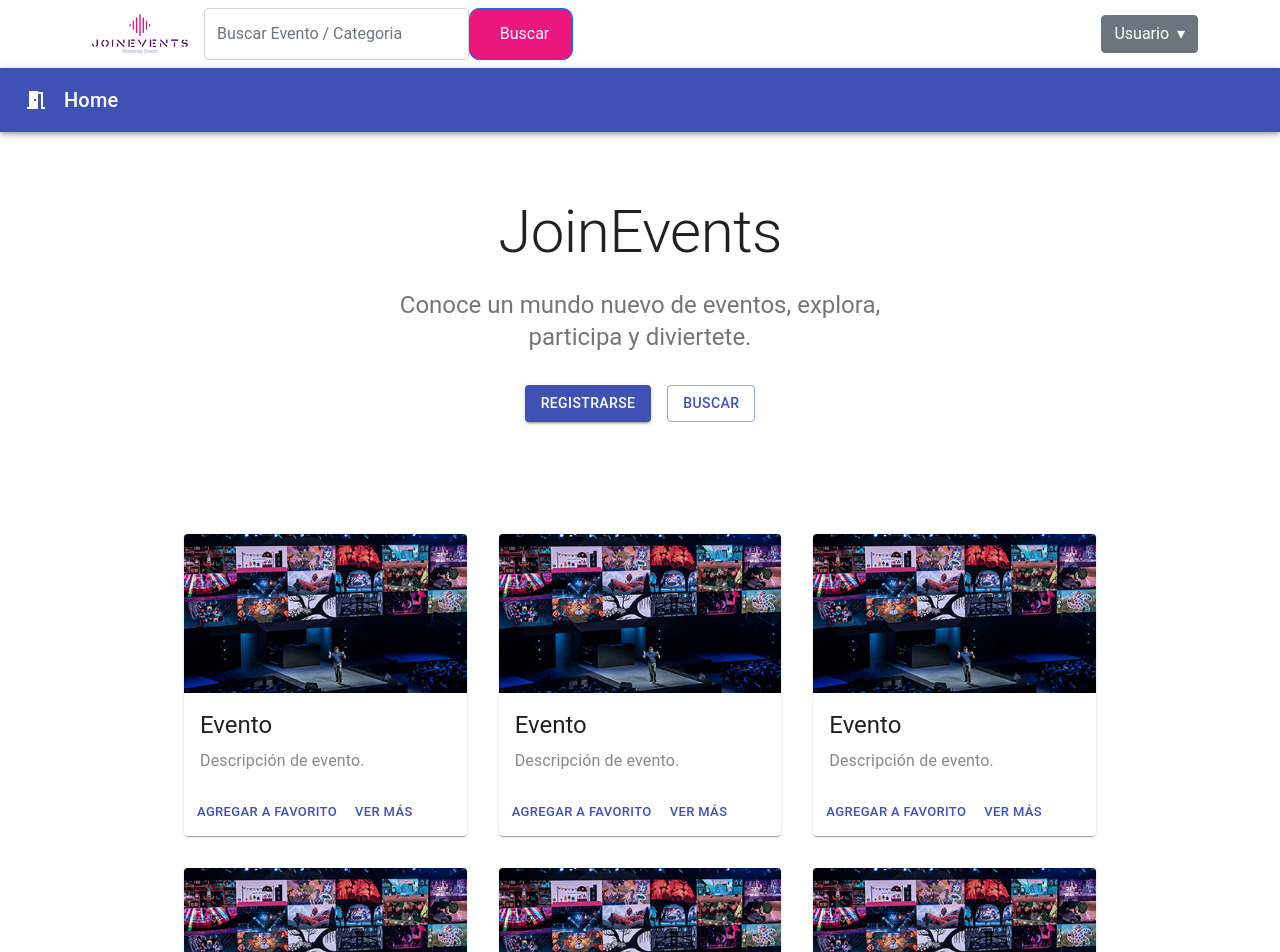
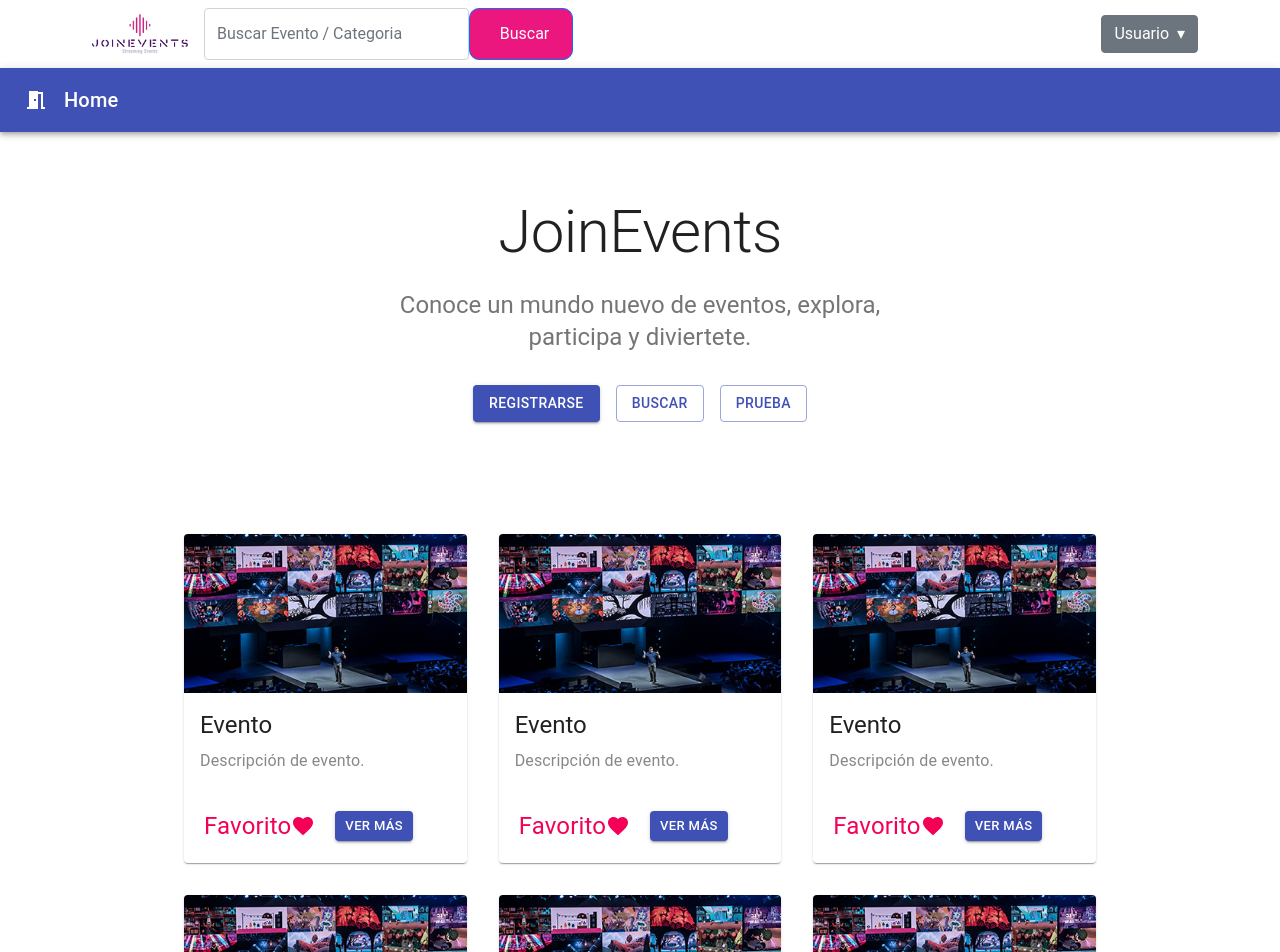
Before and after one commit to krashove/JoinEvents, a React (Create React App) app in the folder feJoinEvents/: page / in a window 1280 px wide. Shown: the top 952 px of the page. Built offline with nearby package versions, Linux system fonts and the light colour scheme.

Commit message:
Luis1310

```diff
--- a/feJoinEvents/src/components/album.js
+++ b/feJoinEvents/src/components/album.js
@@ -2,6 +2,9 @@
 import AppBar from '@material-ui/core/AppBar';
 import Button from '@material-ui/core/Button';
 import MeetingRoomIcon from '@material-ui/icons/MeetingRoom';
+import FavoriteIcon from '@material-ui/icons/Favorite';
+import IconButton from '@material-ui/core/IconButton';
+
 import Card from '@material-ui/core/Card';
 import CardActions from '@material-ui/core/CardActions';
 import CardContent from '@material-ui/core/CardContent';
@@ -97,6 +100,11 @@
                     Buscar
                   </Button>
                 </Grid>
+                <Grid item>
+                  <Button variant="outlined" color="primary">
+                    Prueba
+                  </Button>
+                </Grid>
               </Grid>
             </div>
           </Container>
@@ -120,10 +128,10 @@
                     </Typography>
                   </CardContent>
                   <CardActions>
-                    <Button size="small" color="primary">
-                      Agregar a favorito
-                    </Button>
-                    <Button size="small" color="primary">
+                    <IconButton color="secondary" aria-label="upload picture" component="span">
+                      Favorito <FavoriteIcon />
+                    </IconButton>
+                    <Button variant="contained" size="small" color="primary">
                       ver más
                     </Button>
                   </CardActions>
```
